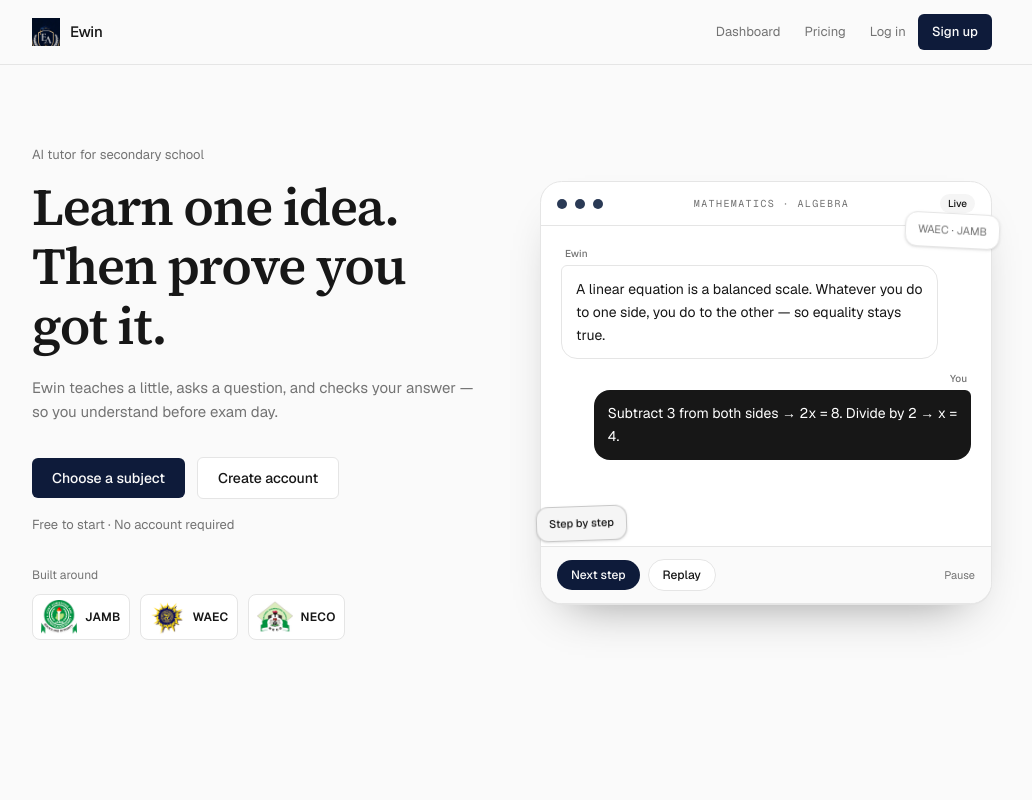
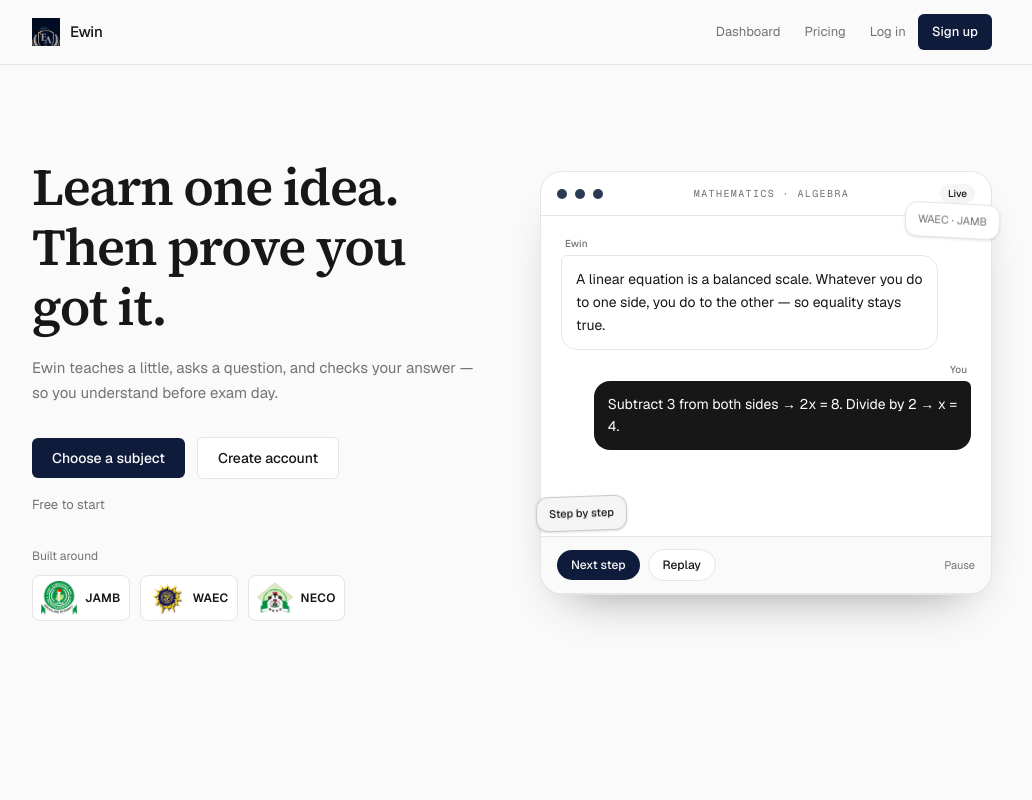
Before and after one commit to victorachede/redwood, a Next.js app: page / in a window 1280 px wide. Shown: the top 800 px of the page, without its empty margins (128-1160 px from the left). Built offline with nearby package versions, Linux system fonts and the light colour scheme; no server answers.

Commit message:
Remove eyebrow label and no-account tagline from hero

```diff
--- a/app/page.tsx
+++ b/app/page.tsx
@@ -51,7 +51,6 @@
       <section className="mx-auto max-w-5xl px-5 pb-16 pt-14 sm:px-8 sm:pb-24 sm:pt-20">
         <div className="grid items-center gap-14 lg:grid-cols-2">
           <div>
-            <p className="text-[13px] text-ink-muted">AI tutor for secondary school</p>
             <h1 className="mt-3 font-serif text-[clamp(2.25rem,4.5vw,3.25rem)] font-semibold leading-[1.15] tracking-tight text-ink">
               Learn one idea.
               <br />
--- a/components/HomeCTAs.tsx
+++ b/components/HomeCTAs.tsx
@@ -38,7 +38,7 @@
         )}
       </div>
       <p className="mt-4 text-[13px] text-ink-muted">
-        {signedIn ? 'Welcome back' : 'Free to start · No account required'}
+        {signedIn ? 'Welcome back' : 'Free to start'}
       </p>
     </>
   )
```
